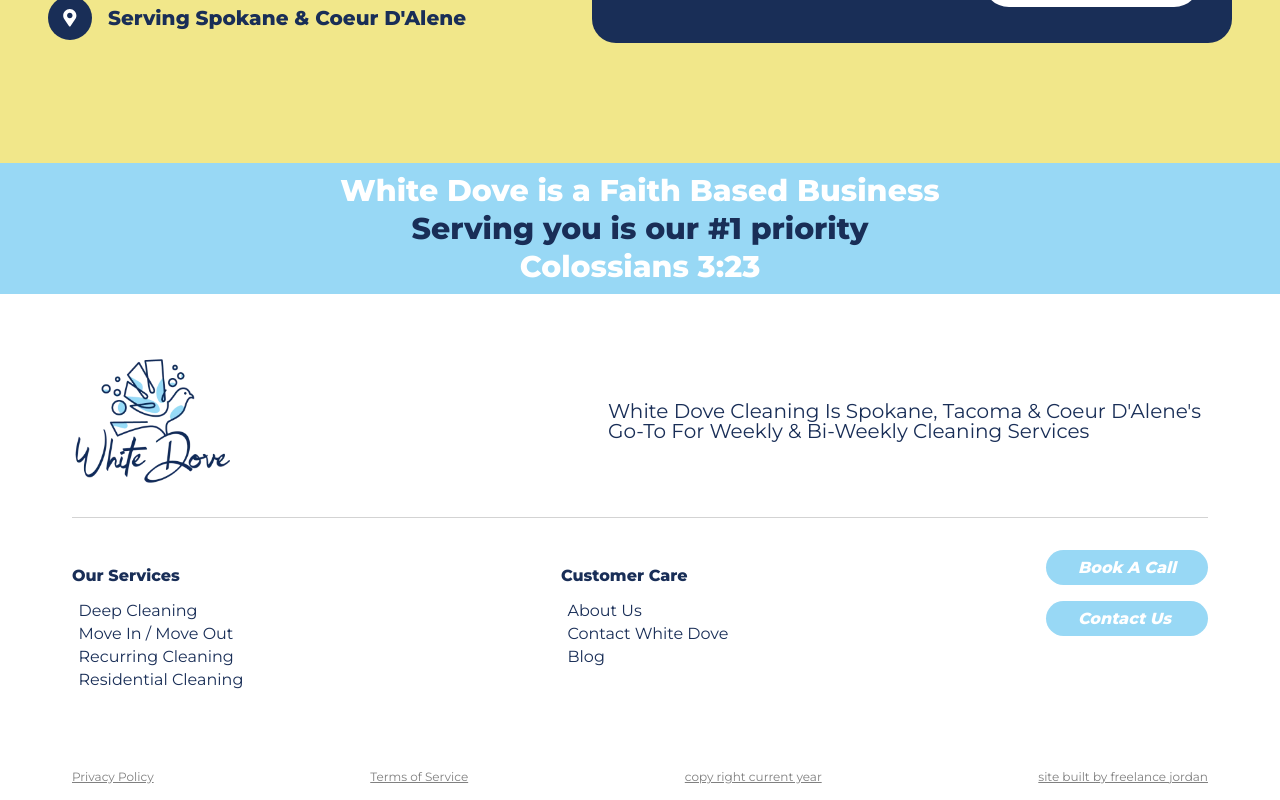
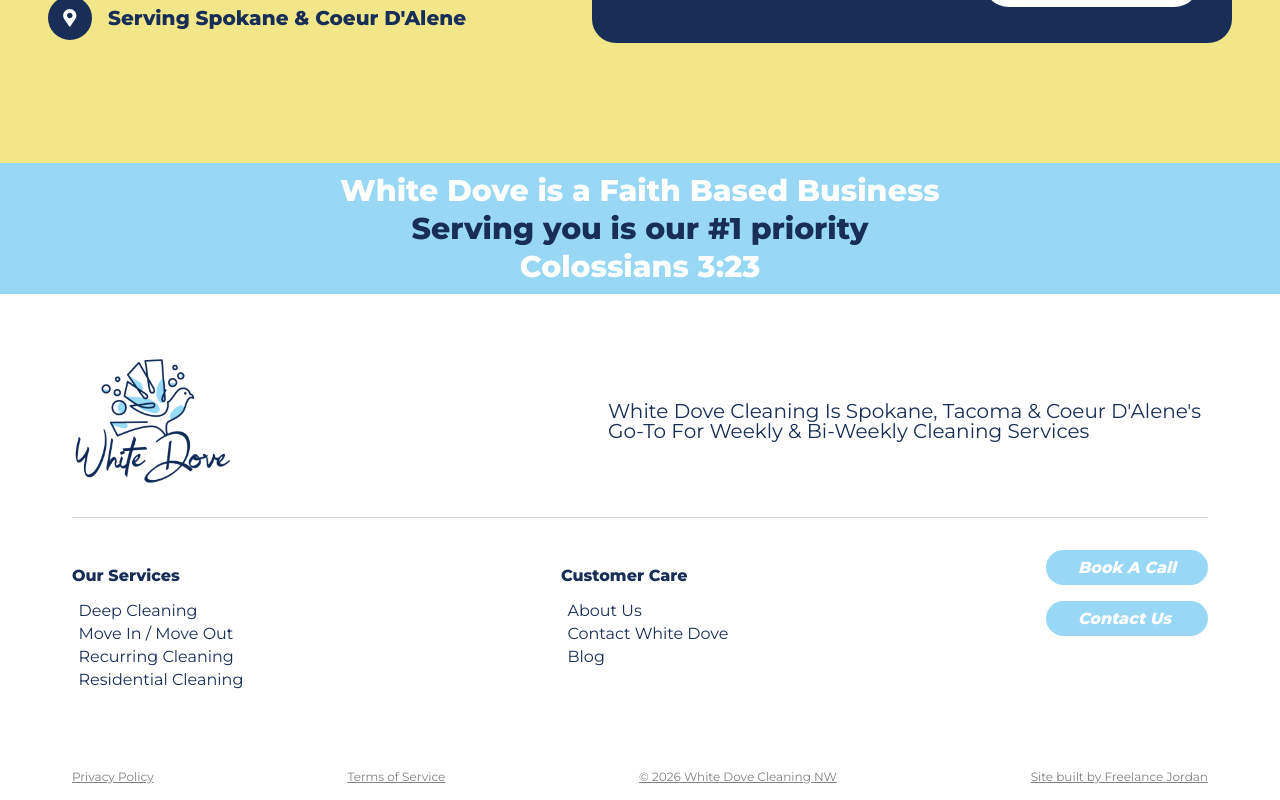
Before and after one commit to JordanMoureau/white-dove-cleaning, a Next.js app: page / in a window 1280 px wide. Shown: the part 3051-3851 px from the top of the page. Built offline with nearby package versions, Linux system fonts and the light colour scheme.

Commit message:
copyright year was hardcoded

```diff
--- a/src/app/components/footer.js
+++ b/src/app/components/footer.js
@@ -61,12 +61,18 @@
         </div>
 
         <div className="footer-inner lower row">
-          <Link href={"/priavcy-policy"}>Privacy Policy</Link>
-          <Link href={"/terms-of-service"}>Terms of Service</Link>
-          <p> copy right current year </p>
-          <Link href={"freelancejordan.com"} target="_blank">
-            {" "}
-            site built by freelance jordan
+          <Link href="/privacy-policy">Privacy Policy</Link>
+
+          <Link href="/terms-of-service">Terms of Service</Link>
+
+          <p>© {new Date().getFullYear()} White Dove Cleaning NW</p>
+
+          <Link
+            href="https://freelancejordan.com"
+            target="_blank"
+            rel="noopener noreferrer"
+          >
+            Site built by Freelance Jordan
           </Link>
         </div>
       </footer>
```
